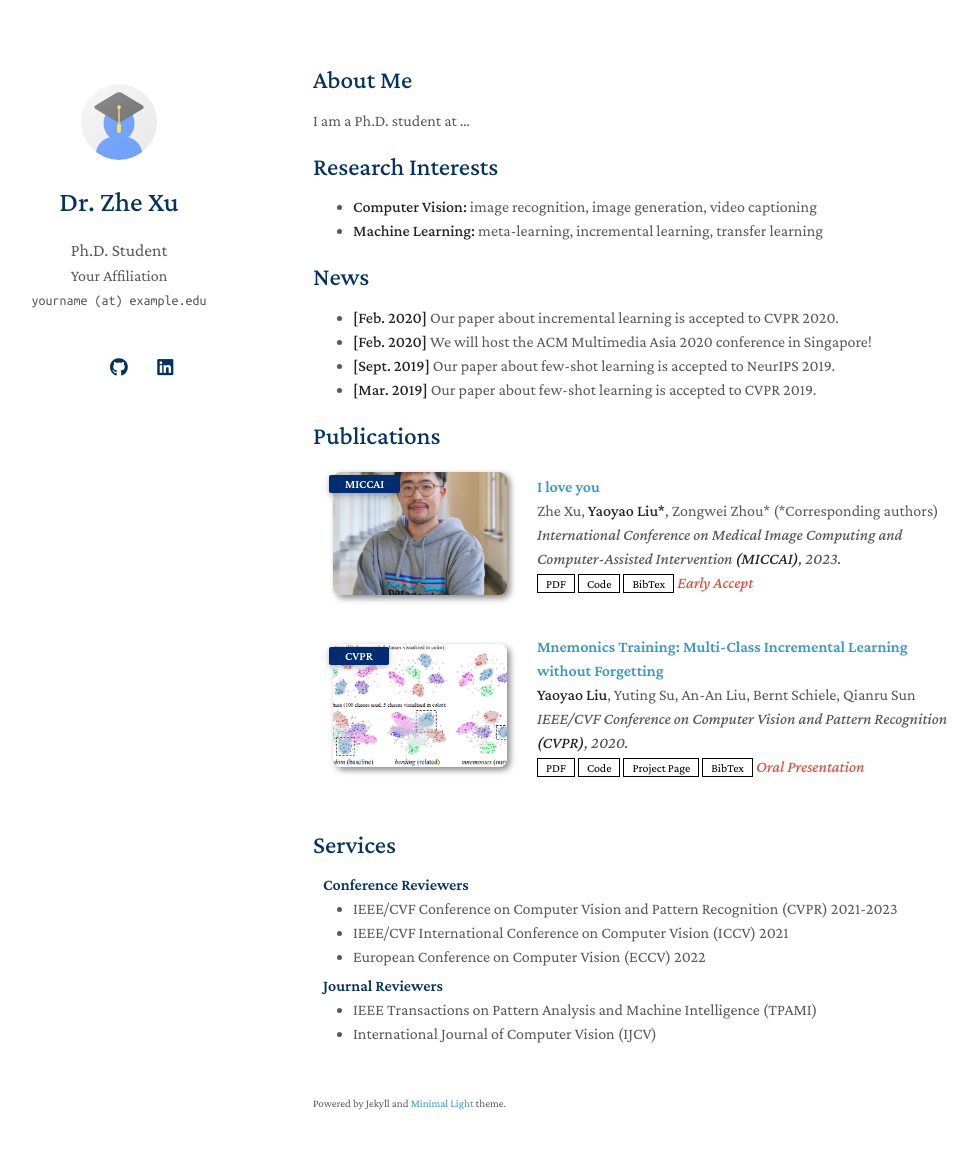
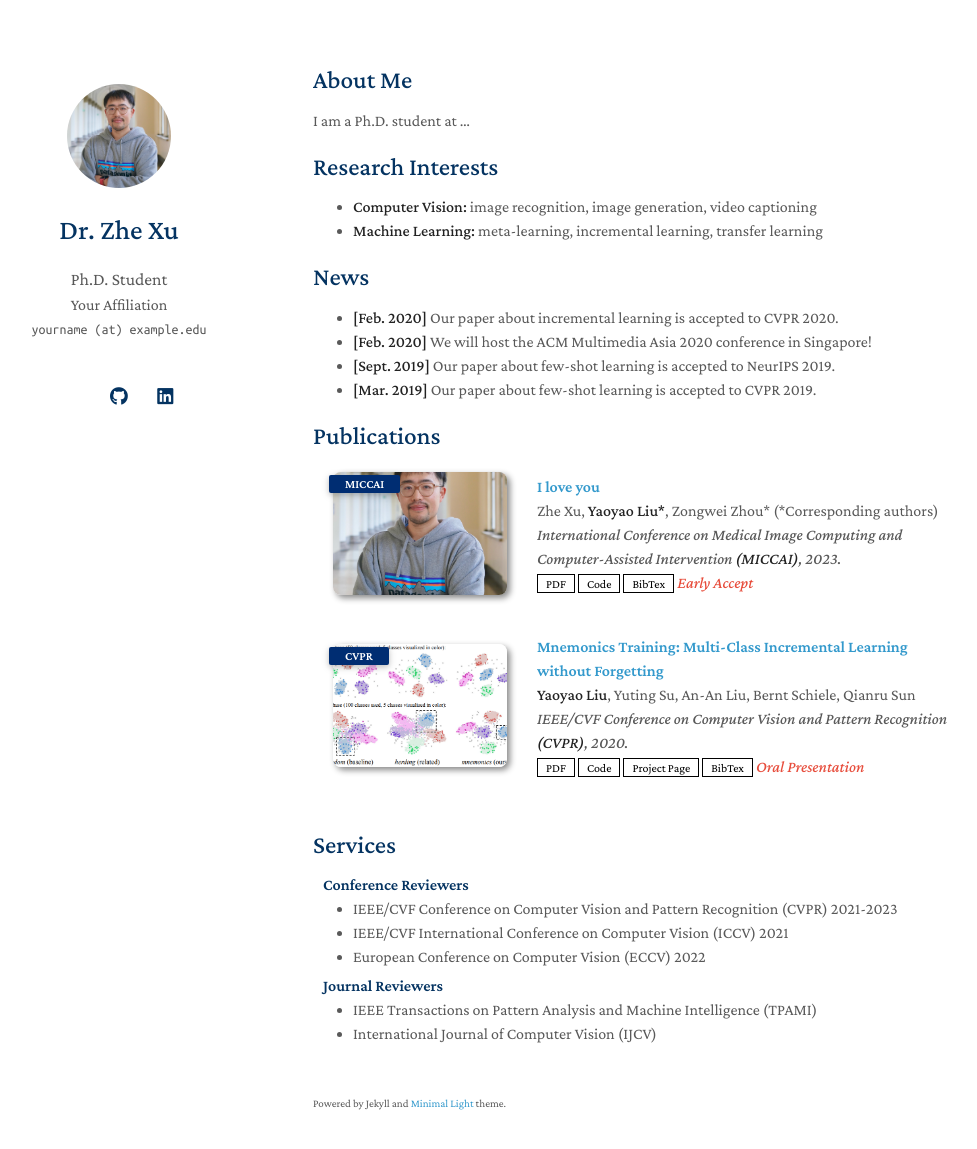
Before and after one commit to zhexuphd/home, a Jekyll site: the page built from index.md, in a window 1280 px wide and 1184 px high. Shown: the top 1149 px of the window, without its empty margins (157-1134 px from the left). Built offline with Jekyll 4.4.1, drawn with Linux system fonts in a browser that asks for light colours; a style sheet for code colours, icons or effects is not loaded; our own code applies the rules of GitHub Pages for plain Markdown files.

Commit message:
Update _config.yml

```diff
--- a/_config.yml
+++ b/_config.yml
@@ -20,7 +20,7 @@ twitter: https://twitter.com/
 
 # Images (e.g., your profile picture and your website's favicon)
 # "favicon" and "favicon_dark" are used for the light and dark modes, respectively.
-avatar: ./assets/img/avatar.png
+avatar: ./assets/img/headshota.jpg
 favicon: ./assets/img/favicon.png
 favicon_dark: ./assets/img/favicon-dark.png
 
```
